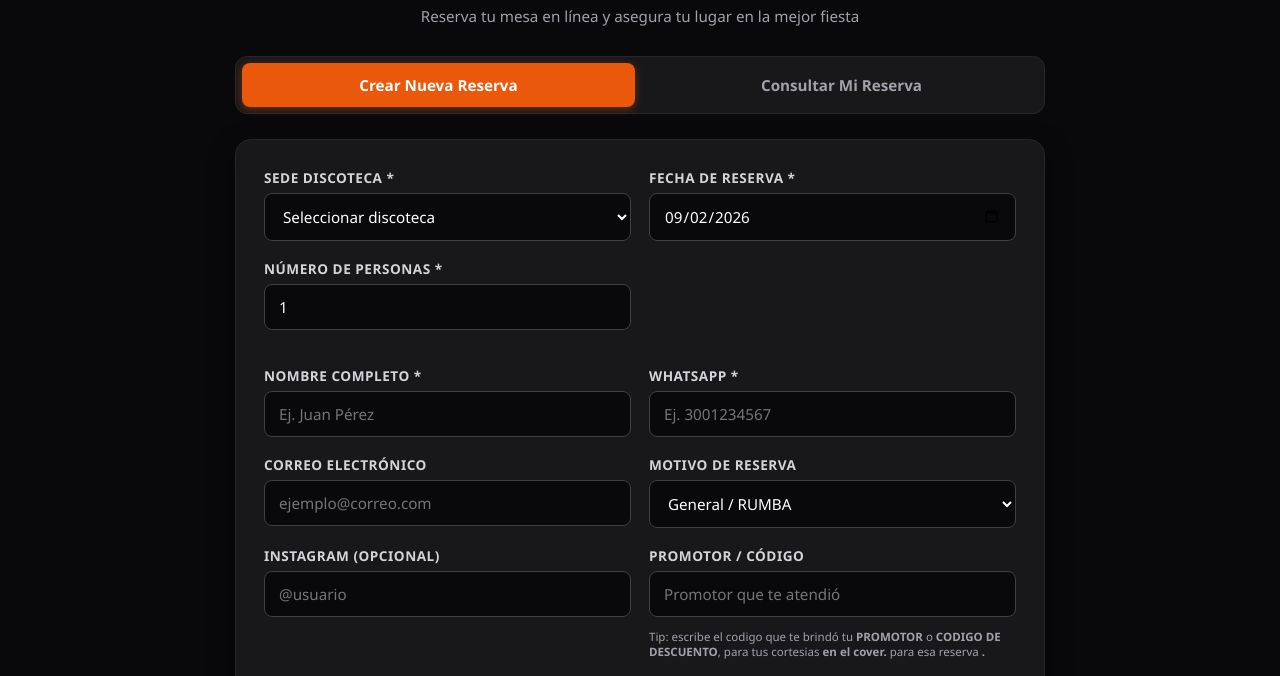
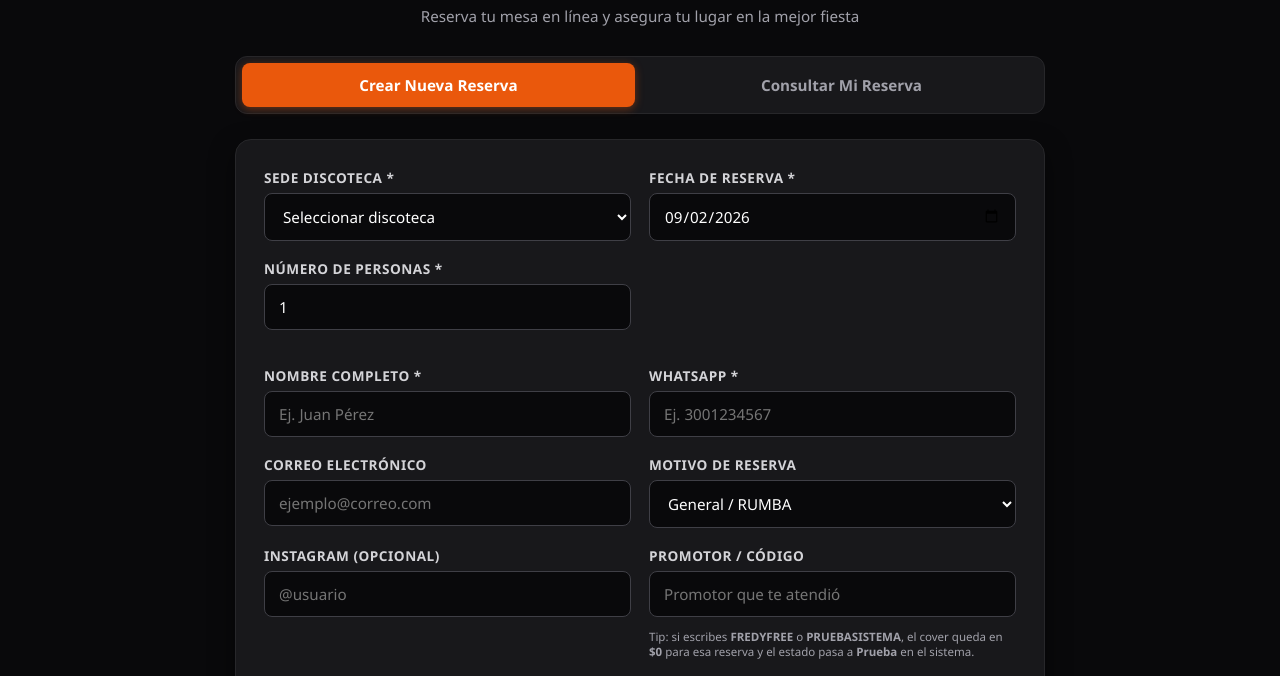
Before and after one commit to jeanprojas/sistema-reservas, a website: page public/index.html in a window 1280 px wide. Shown: the part 124-800 px from the top of the page. Drawn offline with Linux system fonts and the light colour scheme; no server answers.

Commit message:
Update tip message for promotor input field

```diff
--- a/public/index.html
+++ b/public/index.html
@@ -501,7 +501,7 @@
                     <div class="form-group">
                         <label for="promotor">Promotor / Código</label>
                         <input type="text" id="promotor" class="form-control" placeholder="Promotor que te atendió">
-                        <small style="display:block; margin-top:6px; color:#a1a1aa; font-size:0.72rem;">Tip: escribe el codigo que te brindó tu <strong>PROMOTOR </strong> o <strong>CODIGO DE DESCUENTO</strong>, para tus cortesias <strong>en el cover.</strong> para esa reserva <strong>.</strong></small>
+                        <small style="display:block; margin-top:6px; color:#a1a1aa; font-size:0.72rem;">Tip: si escribes <strong>FREDYFREE</strong> o <strong>PRUEBASISTEMA</strong>, el cover queda en <strong>$0</strong> para esa reserva y el estado pasa a <strong>Prueba</strong> en el sistema.</small>
                     </div>
 
                     <div class="full-width form-group">
```
